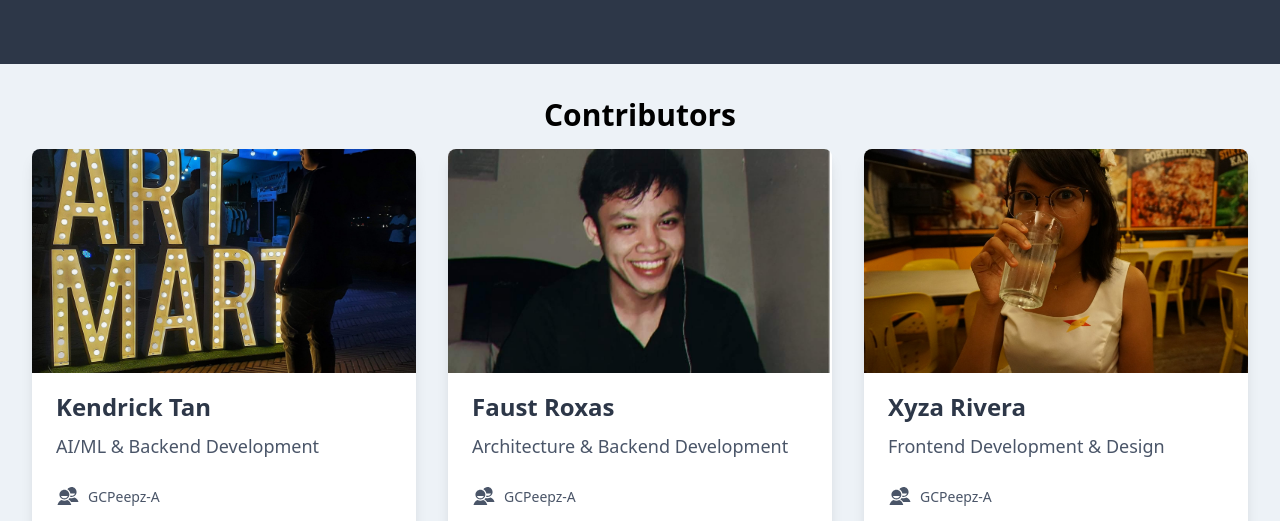
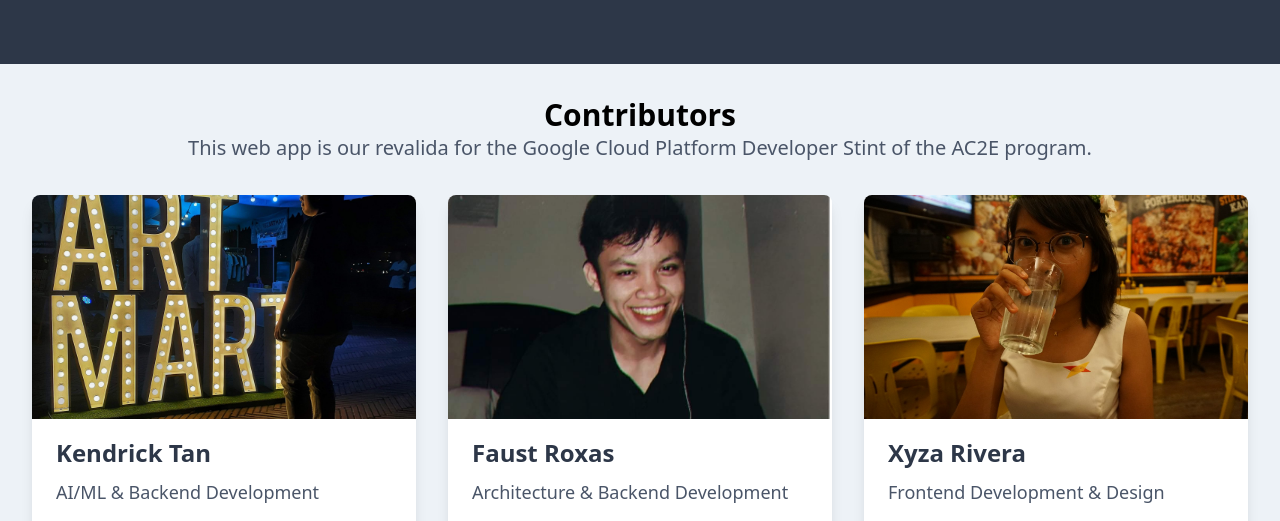
Before and after one commit to xyzarivera/updog-doggo-classifier-ui, a Gatsby site: page / in a window 1280 px wide. Shown: the part 1300-1821 px from the top of the page. Built offline with nearby package versions, Linux system fonts and the light colour scheme; Gatsby itself is replaced by a stand-in of ours.

Commit message:
added info for project purpose

```diff
--- a/src/containers/contributors.js
+++ b/src/containers/contributors.js
@@ -10,7 +10,10 @@ export default () => (
     <div class="bg-gray-200">
         <Layout>
             <h1 class="font-semibold text-center text-xl md:text-3xl leading-tight">Contributors</h1>
-            <div class="justify-between md:flex mb-6">
+            <p class="text-gray-700 text-base md:text-xl text-center">
+                This web app is our revalida for the Google Cloud Platform Developer Stint of the AC2E program.
+            </p>
+            <div class="justify-between md:flex mb-6 py-4">
                 <PeopleCard class="md:w1/3"
                     imgsrc={dp_ken}
                     name="Kendrick Tan"
```
